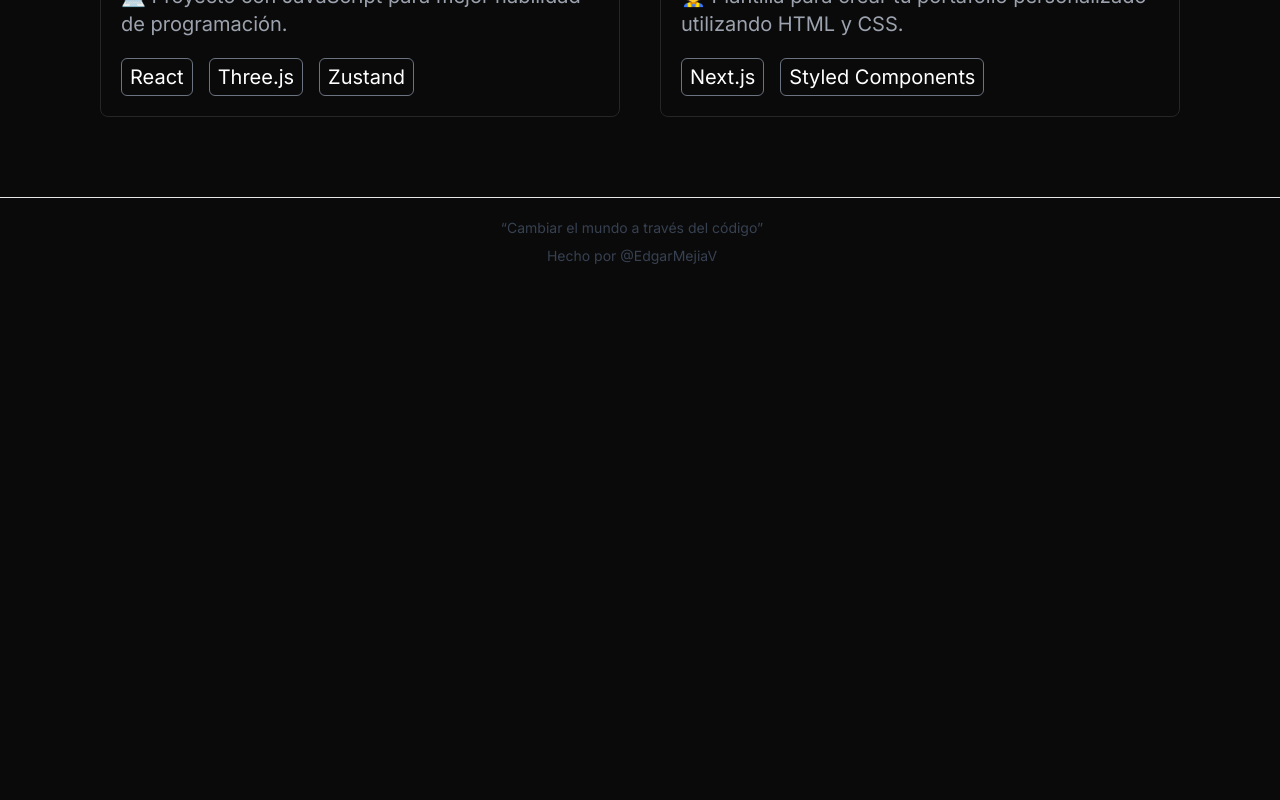
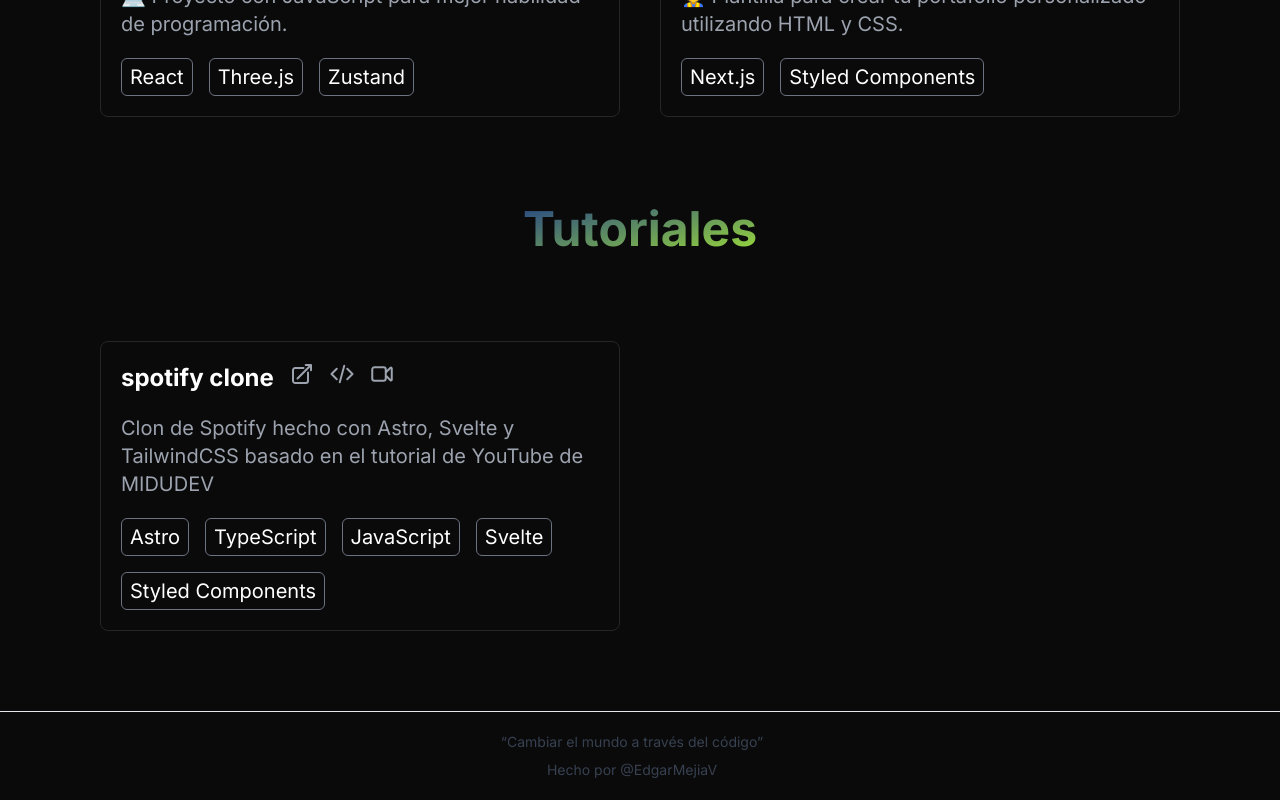
Before and after one commit to Edgarmejiav/edgarmejiav-web, a Next.js app: page / in a window 1280 px wide. Shown: the part 1451-2251 px from the top of the page. Before the commit the page ends 1737 px from the top, so only its background shows below. Built offline with nearby package versions, Linux system fonts and the light colour scheme.

Commit message:
✨: add tutorial section

```diff
--- a/app/components/apps/Card.jsx
+++ b/app/components/apps/Card.jsx
@@ -1,9 +1,10 @@
 import Link from "next/link";
 import {IconsCode} from "@/app/components/icons/IconsCode";
 import {IconLinkArrow} from "@/app/components/icons/IconLinkArrow";
+import {IconYoutube} from "@/app/components/icons/IconYoutube";
 
 
-export const Card = ({title, description, link, stack, github}) => {
+export const Card = ({title, description, link, stack, github, youtube}) => {
     return (
         <>
             <div
@@ -19,10 +20,14 @@
 
                                 <IconsCode/>
                             </Link>}
+                            {youtube && <Link href={youtube} target="_blank">
+
+                                <IconYoutube/>
+                            </Link>}
                         </div>
                     </div>
                     <p className="text-xl text-gray-400">{description}</p>
-                    <div className="flex flex-row   items-center gap-4">
+                    <div className="flex flex-row items-center gap-4 flex-wrap">
                         {stack.map((item) => <h3 key={item}
                                                  className=" truncate rounded-md border  border-gray-500 px-2 py-1 sm:text-xl text-sm ">{item}</h3>)}
                     </div>
--- a/app/components/apps/ConteinerApps.jsx
+++ b/app/components/apps/ConteinerApps.jsx
@@ -3,16 +3,30 @@
 import data from '../../data.json';
 
 export const ConteinerApps = () => {
+    const filteredTutorials = data.filter(item => item?.type?.includes('tutorial'))
+    const filteredApps = data.filter(item => !item?.type?.includes('tutorial'))
     return (
-        <div id="apps" >
+        <div id="apps">
             <Header/>
             <section
                 className=" container mx-auto lg:px-[100px] md:px-[50px]  px-[25px] mt-10 grid xl:grid-cols-2 grid-cols-1  gap-10 ">
-                {data.map((item) => {
+                {filteredApps.map((item) => {
                     return <Card key={item.title} {...item} />
                 })
                 }
             </section>
+            <header className="  m-20 flex justify-center  ">
+                <h1 className=" bg-gradient-to-br from-blue-900 to-lime-400 text-transparent bg-clip-text
+            p-2 md:text-5xl sm:text-3xl  text-2xl font-bold">Tutoriales</h1>
+            </header>
+            <section
+                className=" container mx-auto lg:px-[100px] md:px-[50px]  px-[25px] mt-10 grid xl:grid-cols-2 grid-cols-1  gap-10 ">
+                {filteredTutorials.map((item) => {
+                    return <Card key={item.title} {...item} />
+                })
+                }
+            </section>
+
         </div>
     )
 }
--- /dev/null
+++ b/app/components/icons/IconYoutube.js
@@ -0,0 +1,9 @@
+export const IconYoutube = () => {
+    return <svg className={"text-gray-400 transition-all duration-150 hover:text-gray-200"} width="24"
+                height="24" viewBox="0 0 24 24" strokeWidth="2" stroke="currentColor" fill="none"
+                strokeLinecap="round"
+                strokeLinejoin="round">
+        <path strokeLinecap="round" strokeLinejoin="round"
+              d="m15.75 10.5 4.72-4.72a.75.75 0 0 1 1.28.53v11.38a.75.75 0 0 1-1.28.53l-4.72-4.72M4.5 18.75h9a2.25 2.25 0 0 0 2.25-2.25v-9a2.25 2.25 0 0 0-2.25-2.25h-9A2.25 2.25 0 0 0 2.25 7.5v9a2.25 2.25 0 0 0 2.25 2.25Z"/>
+    </svg>
+}
--- a/app/data.json
+++ b/app/data.json
@@ -80,5 +80,22 @@
       "Styled Components"
     ],
     "github": "https://github.com/Edgarmejiav/portafolio"
+  },
+  {
+    "title": "spotify clone",
+    "description": "Clon de Spotify hecho con Astro, Svelte y TailwindCSS basado en el tutorial de YouTube de MIDUDEV",
+    "link": "https://spotify-clone-rose-one.vercel.app/",
+    "youtube": "https://www.youtube.com/watch?v=WRc8lz-bp78",
+    "stack": [
+      "Astro",
+      "TypeScript",
+      "JavaScript",
+      "Svelte",
+      "Styled Components"
+    ],
+    "github": "https://github.com/Edgarmejiav/spotify-clone",
+    "type": [
+      "tutorial"
+    ]
   }
 ]
```
